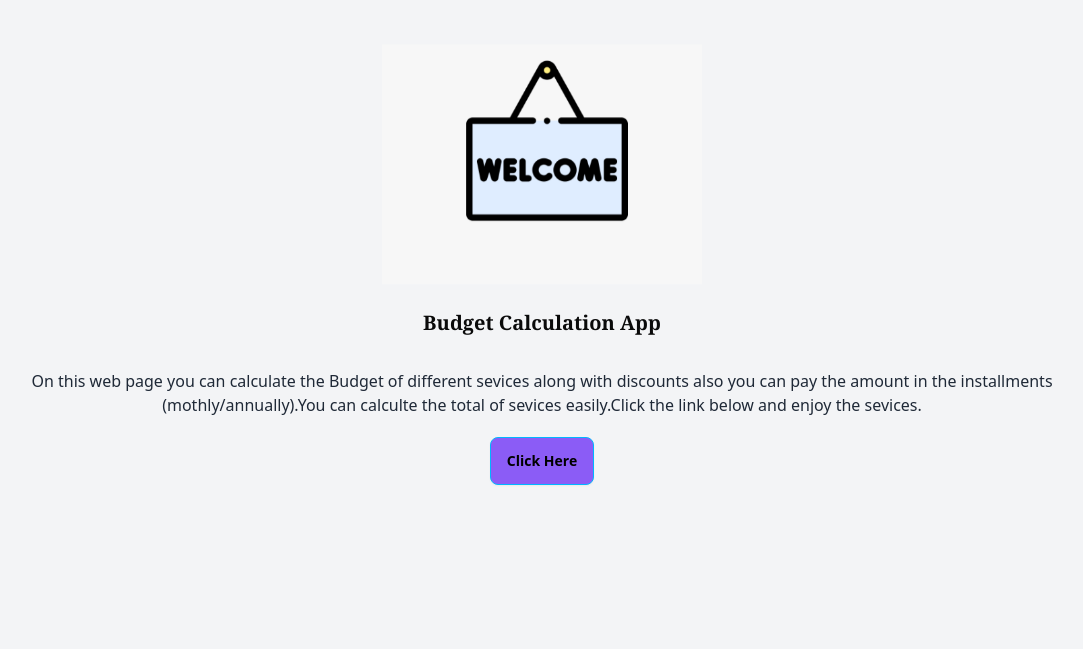
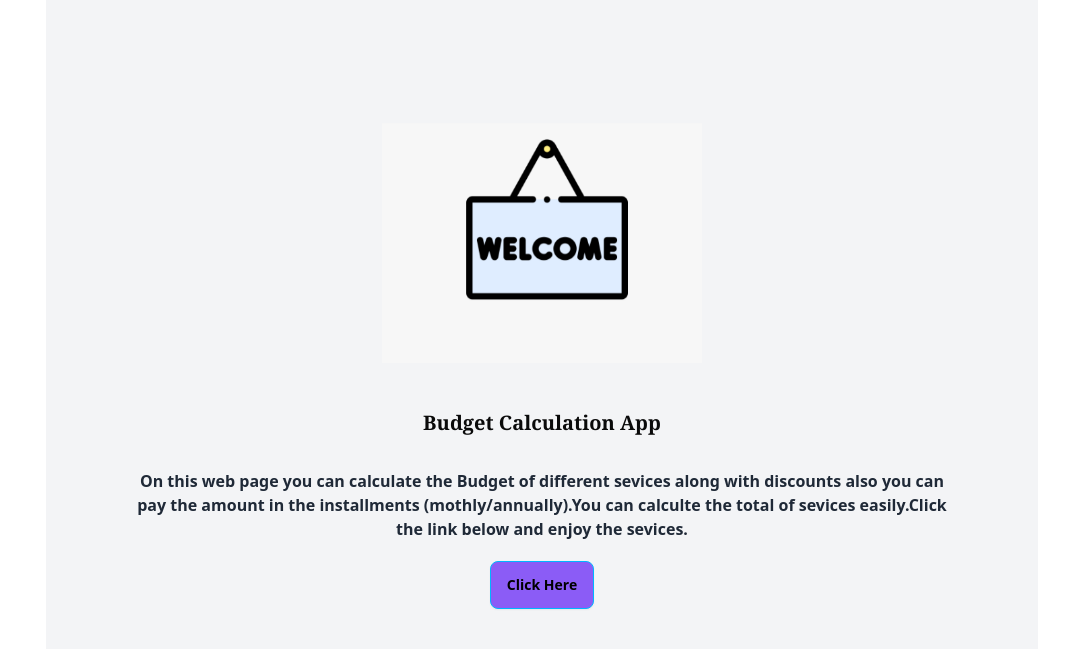
Before and after one commit to sainiSu/-Sprint-6-Budgets-, a React (Vite) app: page / in a window 1280 px wide. Shown: the part 171-820 px from the top of the page, without its empty margins (98-1181 px from the left). Built offline with nearby package versions, Linux system fonts and the light colour scheme.

Commit message:
Updated(4)

```diff
--- a/src/components/Home.jsx
+++ b/src/components/Home.jsx
@@ -2,7 +2,7 @@
 
 export const Home = () => {
   return (
-    <div className="flex flex-col items-center justify-center min-h-screen bg-gray-100 text-center p-4">
+    <div className="flex flex-col items-center justify-center min-h-screen bg-gray-100 text-center text-wrap font-semibold p-20 m-28">
 
       <img src=".\src\components\welcome.png" alt="Welcome" className="max-w-xs h-auto my-4 mx-auto welcome-image animate-bounce" />
 
```
